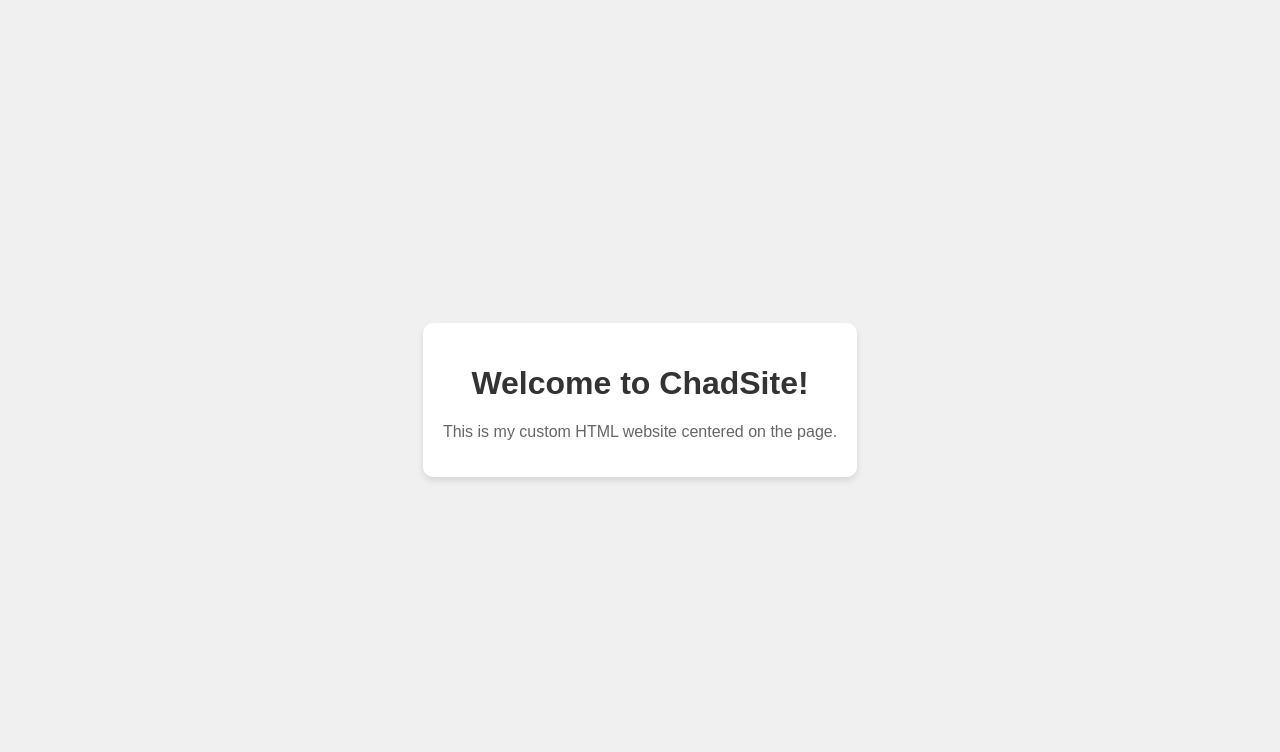
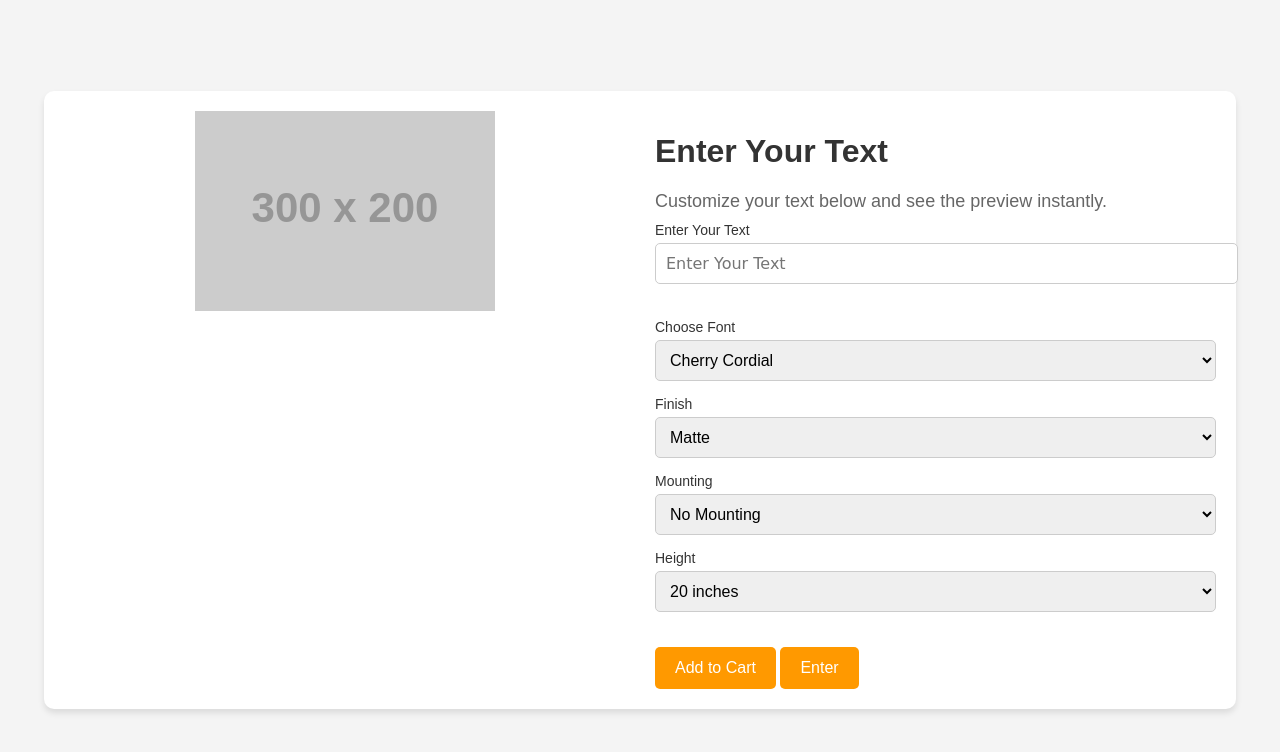
Before and after one commit to adminox1/chadsite, a plain HTML site: page index.html in a window 1280 px wide. Drawn offline with Linux system fonts and the light colour scheme; placeholder pictures from the web are drawn by us; a web font is replaced by a local one.

Commit message:
Update index.html

```diff
--- a/index.html
+++ b/index.html
@@ -3,43 +3,196 @@
   <head>
     <meta charset="UTF-8">
     <meta name="viewport" content="width=device-width, initial-scale=1.0">
-    <title>ChadSite</title>
+    <title>Custom Font Preview</title>
+    <link href="https://fonts.googleapis.com/css2?family=Cherry+Cordial&display=swap" rel="stylesheet"> <!-- Font from Google -->
     <style>
-      /* Set body to cover the full height of the viewport */
       body {
+        font-family: Arial, sans-serif;
         margin: 0;
-        height: 100vh; /* 100% of the viewport height */
+        padding: 0;
         display: flex;
-        justify-content: center; /* Horizontally center */
-        align-items: center; /* Vertically center */
-        font-family: Arial, sans-serif; /* Optional: To change the font */
-        background-color: #f0f0f0; /* Optional: Add background color */
+        justify-content: center;
+        align-items: center;
+        height: 100vh;
+        background-color: #f4f4f4;
       }
 
-      /* Centered container */
       .container {
-        text-align: center; /* Center text inside container */
+        display: flex;
+        justify-content: space-between;
+        width: 90%;
+        max-width: 1200px;
+        background-color: #fff;
+        border-radius: 10px;
+        box-shadow: 0 4px 6px rgba(0, 0, 0, 0.1);
         padding: 20px;
-        background-color: #fff; /* White background for the container */
-        border-radius: 10px; /* Optional: rounded corners */
-        box-shadow: 0px 4px 6px rgba(0, 0, 0, 0.1); /* Optional: add a slight shadow */
       }
 
-      /* Heading style */
-      h1 {
-        color: #333; /* Dark text color for heading */
+      .left-side {
+        flex: 1;
+        text-align: center;
       }
 
-      /* Paragraph style */
-      p {
-        color: #666; /* Lighter text color for paragraph */
+      .left-side img {
+        width: 300px;
+        margin-bottom: 20px;
+      }
+
+      .right-side {
+        flex: 1;
+        padding-left: 30px;
+      }
+
+      .right-side h1 {
+        font-size: 32px;
+        color: #333;
+      }
+
+      .right-side p {
+        font-size: 18px;
+        color: #666;
+        margin: 10px 0;
+      }
+
+      .form-group {
+        margin-bottom: 15px;
+      }
+
+      .form-group label {
+        display: block;
+        font-size: 14px;
+        color: #333;
+        margin-bottom: 5px;
+      }
+
+      .form-group select, .form-group input {
+        width: 100%;
+        padding: 10px;
+        font-size: 16px;
+        border: 1px solid #ccc;
+        border-radius: 5px;
+      }
+
+      .input-text {
+        font-family: 'Cherry Cordial', cursive;
+        font-size: 36px;
+        color: #333;
+        border: none;
+        margin-bottom: 20px;
+        width: 100%;
+      }
+
+      .add-to-cart {
+        margin-top: 20px;
+        padding: 12px 20px;
+        background-color: #FF9900;
+        border: none;
+        border-radius: 5px;
+        color: white;
+        font-size: 16px;
+        cursor: pointer;
+        transition: background-color 0.3s ease;
+      }
+
+      .add-to-cart:hover {
+        background-color: #e68900;
+      }
+
+      /* Container for the preview of the entered name */
+      .preview-container {
+        margin-top: 30px;
+        font-family: 'Cherry Cordial', cursive;
+        font-size: 36px;
+        color: #333;
       }
     </style>
   </head>
+
   <body>
     <div class="container">
-      <h1>Welcome to ChadSite!</h1>
-      <p>This is my custom HTML website centered on the page.</p>
+      <!-- Left side image and preview area -->
+      <div class="left-side">
+        <img src="https://via.placeholder.com/300x200.png?text=Your+Text+Preview" alt="Text preview">
+        <div class="preview-container" id="name-preview">
+          <!-- Dynamic name preview will appear here -->
+        </div>
+      </div>
+
+      <!-- Right side form section -->
+      <div class="right-side">
+        <h1>Enter Your Text</h1>
+        <p>Customize your text below and see the preview instantly.</p>
+
+        <!-- Input for name -->
+        <div class="form-group">
+          <label for="nameInput">Enter Your Text</label>
+          <input type="text" id="nameInput" class="input-text" placeholder="Enter Your Text">
+        </div>
+
+        <!-- Dropdown for font -->
+        <div class="form-group">
+          <label for="fontSelect">Choose Font</label>
+          <select id="fontSelect">
+            <option value="Cherry Cordial">Cherry Cordial</option>
+            <option value="Roboto">Roboto</option>
+            <option value="Lobster">Lobster</option>
+            <option value="Pacifico">Pacifico</option>
+            <option value="Dancing Script">Dancing Script</option>
+          </select>
+        </div>
+
+        <!-- Dropdown for finish -->
+        <div class="form-group">
+          <label for="finishSelect">Finish</label>
+          <select id="finishSelect">
+            <option value="Matte">Matte</option>
+            <option value="Glossy">Glossy</option>
+            <option value="Satin">Satin</option>
+            <option value="Wooden">Wooden</option>
+            <option value="Vintage">Vintage</option>
+          </select>
+        </div>
+
+        <!-- Dropdown for mounting -->
+        <div class="form-group">
+          <label for="mountingSelect">Mounting</label>
+          <select id="mountingSelect">
+            <option value="No Mounting">No Mounting</option>
+            <option value="Wall Mount">Wall Mount</option>
+            <option value="Table Mount">Table Mount</option>
+            <option value="Frame Mount">Frame Mount</option>
+          </select>
+        </div>
+
+        <!-- Dropdown for height -->
+        <div class="form-group">
+          <label for="heightSelect">Height</label>
+          <select id="heightSelect">
+            <option value="20in">20 inches</option>
+            <option value="10in">10 inches</option>
+          </select>
+        </div>
+
+        <!-- Add to Cart button -->
+        <button class="add-to-cart">Add to Cart</button>
+
+        <!-- Button to update the preview -->
+        <button class="add-to-cart" onclick="updatePreview()">Enter</button>
+      </div>
     </div>
+
+    <script>
+      function updatePreview() {
+        const nameInput = document.getElementById('nameInput').value;
+        const namePreview = document.getElementById('name-preview');
+        const selectedFont = document.getElementById('fontSelect').value;
+
+        // Set the font family for preview text
+        namePreview.style.fontFamily = selectedFont;
+
+        // Show the entered name as preview
+        namePreview.textContent = nameInput ? nameInput : 'Enter Your Text';
+      }
+    </script>
   </body>
 </html>
```
